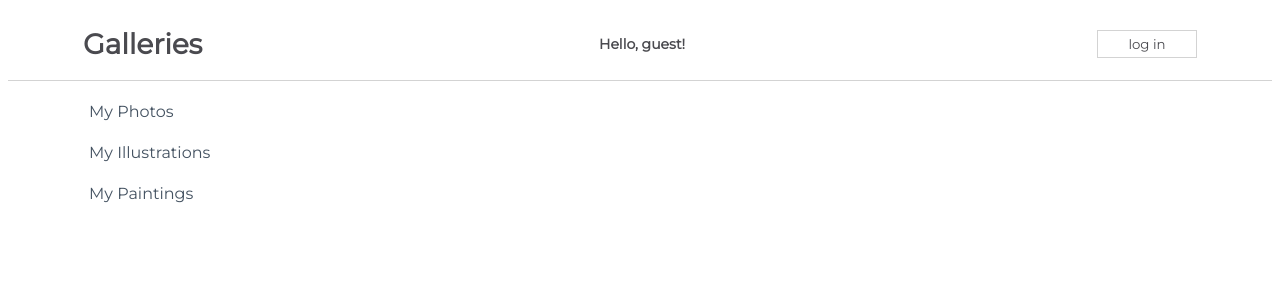
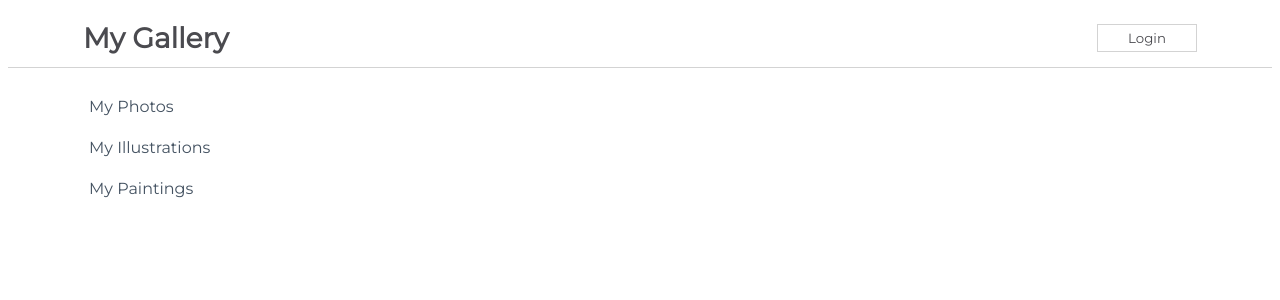
Before and after one commit to pakkONE/react-challenges, a React (Create React App) app in the folder my-app/: page / in a window 1280 px wide. Shown: the top 300 px of the page. Built offline with nearby package versions, Linux system fonts and the light colour scheme.

Commit message:
Finish Handlingents Challenge

```diff
--- a/my-app/src/App.js
+++ b/my-app/src/App.js
@@ -1,11 +1,12 @@
 import css from './App.module.css';
 import Sidebar from './components/Sidebar';
-import NavBarSimple from './components/NavBarSimple';
+import NavBarForm from './components/NavBarForm';
 
 function App() {
   return (
-    <div className={App}>
-      <NavBarSimple />
+    <div className={css.App}>
+      {/* <NavBarSimple /> */}
+      <NavBarForm />
       <Sidebar />
     </div>
   );
--- /dev/null
+++ b/my-app/src/components/NavBarChild.js
@@ -0,0 +1,19 @@
+import React from 'react'
+
+function NavBarChild(props) {
+    return (
+        props.isLoggedIn ?
+            <button onClick={props.handleClick}>Login</button>
+            :
+            <form>
+                <label htmlFor="username">Username:</label>
+                <input placeholder="username" id="username" />
+
+                <label htmlFor="password">Password:</label>
+                <input placeholder="password" id="password" />
+                <button onClick={props.handleClick}>Submit</button>
+            </form>
+    )
+}
+
+export default NavBarChild
--- /dev/null
+++ b/my-app/src/components/NavBarForm.js
@@ -0,0 +1,34 @@
+import React, { Component } from 'react'
+import css from './css/NavBarForm.module.css'
+import NavBarChild from './NavBarChild'
+
+class NavBarForm extends Component {
+    constructor(props) {
+        super(props)
+
+        this.state = {
+            isLoggedIn: true,
+        }
+    }
+    handleButtonClick = () => {
+        this.setState((prevState) => ({
+            isLoggedIn: prevState.isLoggedIn ? false : true
+        }), () => console.log(this.state.isLoggedIn))
+    }
+
+    render() {
+        return (
+            <div className={css.NavBar}>
+                <h1>My Gallery</h1>
+
+                <NavBarChild
+                    isLoggedIn={this.state.isLoggedIn}
+                    handleClick={this.handleButtonClick}
+                />
+
+            </div>
+        )
+    }
+}
+
+export default NavBarForm
```
